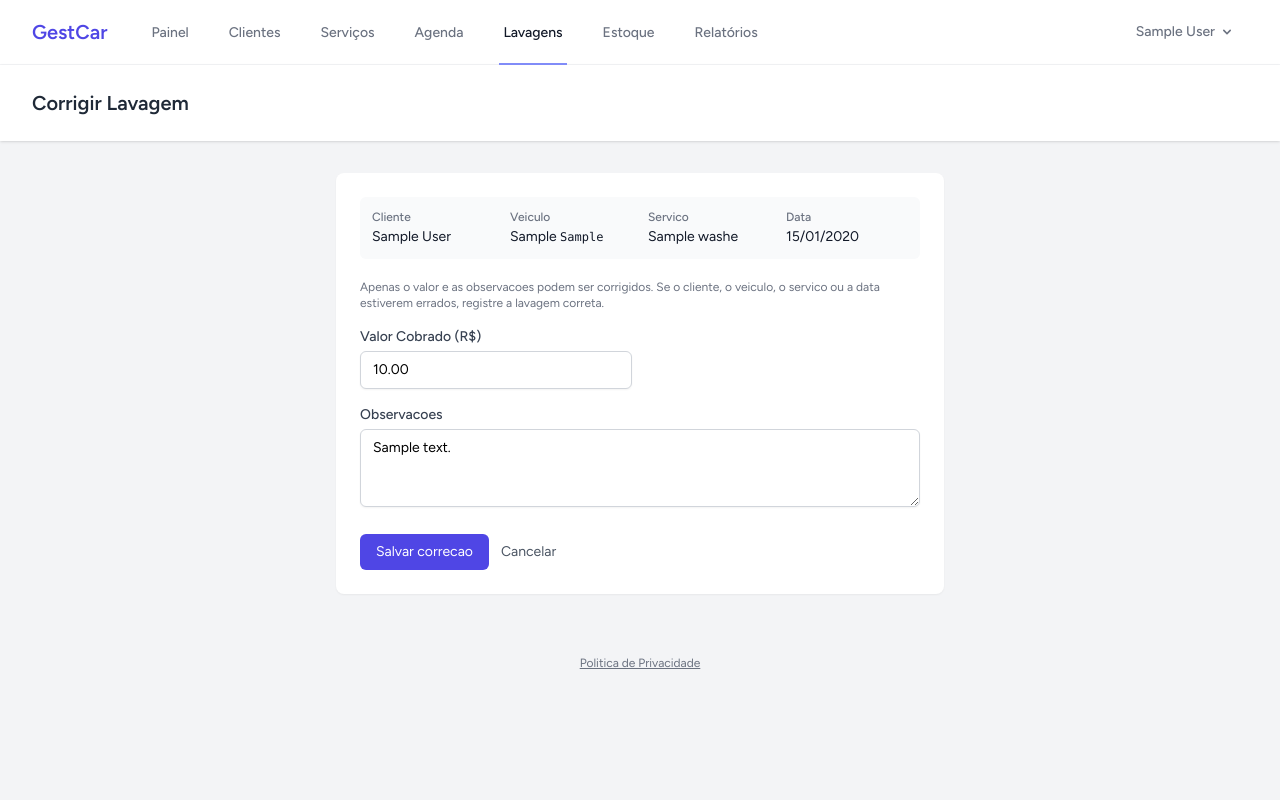
After one commit to Dreynr/HADS_AndreyNoetzoldRibeiro_Gestcar, a Laravel app: page /admin/lavagens/1/editar in a window 1280 px wide. The commit adds this page. Run offline with Laravel 12, Linux system fonts and the light colour scheme; a user stored in the database is signed in; tables that the repository leaves empty hold one stand-in row (values such as "Sample post"); style sheets or scripts are compiled from the project's sources.

Commit message:
B-09: correcao de lavagem limitada a valor e observacoes
A tela de correcao mostra cliente, veiculo, servico e data em leitura, e o WashCorrectionRequest so valida valor e observacoes, entao nenhum outro campo chega ao banco nem com o formulario adulterado.

```diff
--- a/app/Http/Controllers/Admin/WashController.php
+++ b/app/Http/Controllers/Admin/WashController.php
@@ -3,6 +3,7 @@
 namespace App\Http\Controllers\Admin;
 
 use App\Http\Controllers\Controller;
+use App\Http\Requests\Admin\WashCorrectionRequest;
 use App\Http\Requests\Admin\WashRequest;
 use App\Models\Appointment;
 use App\Models\Service;
@@ -74,6 +75,26 @@ class WashController extends Controller
             ->with('success', 'Lavagem avulsa registrada.');
     }
 
+    public function edit(Wash $wash): View
+    {
+        $wash->load(['user', 'vehicle']);
+
+        return view('admin.washes.edit', compact('wash'));
+    }
+
+    /**
+     * Correcao: so valor e observacoes mudam. O `validated()` do
+     * WashCorrectionRequest ja devolve apenas esses dois campos, entao
+     * nada mais pode ser alterado nem forjando o formulario.
+     */
+    public function update(WashCorrectionRequest $request, Wash $wash): RedirectResponse
+    {
+        $wash->update($request->validated());
+
+        return redirect()->route('admin.washes.index')
+            ->with('success', 'Lavagem corrigida.');
+    }
+
     public function storeForAppointment(WashRequest $request, Appointment $appointment): RedirectResponse
     {
         // Agendamento e intencao, lavagem e fato (D-14): so o atendimento
--- /dev/null
+++ b/resources/views/admin/washes/edit.blade.php
@@ -0,0 +1,67 @@
+<x-app-layout>
+    <x-slot name="header">
+        <h2 class="font-semibold text-lg sm:text-xl text-gray-800 leading-tight">Corrigir Lavagem</h2>
+    </x-slot>
+
+    <div class="py-4 sm:py-8">
+        <div class="max-w-2xl mx-auto px-4 sm:px-6 lg:px-8">
+            <div class="bg-white overflow-hidden shadow-sm rounded-lg p-4 sm:p-6">
+
+                {{-- Dados que identificam o atendimento: so leitura. Trocar
+                     qualquer um deles seria registrar outro fato. --}}
+                <dl class="grid grid-cols-2 sm:grid-cols-4 gap-3 sm:gap-4 bg-gray-50 rounded-md p-3 mb-5">
+                    <div>
+                        <dt class="text-xs font-medium text-gray-500">Cliente</dt>
+                        <dd class="text-sm text-gray-900 mt-0.5">{{ $wash->user->name }}</dd>
+                    </div>
+                    <div>
+                        <dt class="text-xs font-medium text-gray-500">Veiculo</dt>
+                        <dd class="text-sm text-gray-900 mt-0.5">{{ $wash->vehicle->model }} <span class="font-mono text-xs">{{ $wash->vehicle->plate }}</span></dd>
+                    </div>
+                    <div>
+                        <dt class="text-xs font-medium text-gray-500">Servico</dt>
+                        <dd class="text-sm text-gray-900 mt-0.5">{{ $wash->service_name }}</dd>
+                    </div>
+                    <div>
+                        <dt class="text-xs font-medium text-gray-500">Data</dt>
+                        <dd class="text-sm text-gray-900 mt-0.5">{{ $wash->performed_at->format('d/m/Y') }}</dd>
+                    </div>
+                </dl>
+
+                <p class="text-xs text-gray-500 mb-4">
+                    Apenas o valor e as observacoes podem ser corrigidos. Se o cliente, o veiculo,
+                    o servico ou a data estiverem errados, registre a lavagem correta.
+                </p>
+
+                <form method="POST" action="{{ route('admin.washes.update', $wash) }}">
+                    @csrf
+                    @method('PATCH')
+
+                    <div class="grid grid-cols-1 sm:grid-cols-2 gap-4">
+                        <div>
+                            <label for="amount" class="block text-sm font-medium text-gray-700 mb-1">Valor Cobrado (R$)</label>
+                            <input type="number" step="0.01" min="0" id="amount" name="amount"
+                                   value="{{ old('amount', number_format($wash->amount, 2, '.', '')) }}"
+                                   class="w-full text-sm border-gray-300 rounded-md shadow-sm focus:ring-indigo-500 focus:border-indigo-500">
+                            @error('amount')<p class="text-xs text-red-600 mt-1">{{ $message }}</p>@enderror
+                        </div>
+
+                        <div class="sm:col-span-2">
+                            <label for="notes" class="block text-sm font-medium text-gray-700 mb-1">Observacoes</label>
+                            <textarea id="notes" name="notes" rows="3" maxlength="1000"
+                                      class="w-full text-sm border-gray-300 rounded-md shadow-sm focus:ring-indigo-500 focus:border-indigo-500">{{ old('notes', $wash->notes) }}</textarea>
+                            @error('notes')<p class="text-xs text-red-600 mt-1">{{ $message }}</p>@enderror
+                        </div>
+                    </div>
+
+                    <div class="flex items-center gap-3 mt-5">
+                        <button type="submit" class="px-4 py-2.5 sm:py-2 text-sm bg-indigo-600 text-white rounded-md hover:bg-indigo-700 active:bg-indigo-800 touch-manipulation">
+                            Salvar correcao
+                        </button>
+                        <a href="{{ route('admin.washes.index') }}" class="text-sm text-gray-600 hover:text-gray-900 py-1 touch-manipulation">Cancelar</a>
+                    </div>
+                </form>
+            </div>
+        </div>
+    </div>
+</x-app-layout>
--- a/resources/views/admin/washes/index.blade.php
+++ b/resources/views/admin/washes/index.blade.php
@@ -52,6 +52,7 @@
                                     <th class="py-2 pe-3">Servico</th>
                                     <th class="py-2 pe-3">Origem</th>
                                     <th class="py-2 text-right">Valor</th>
+                                    <th class="py-2"></th>
                                 </tr>
                             </thead>
                             <tbody class="divide-y">
@@ -70,6 +71,9 @@
                                             @endif
                                         </td>
                                         <td class="py-2 text-right font-semibold whitespace-nowrap">R$ {{ number_format($wash->amount, 2, ',', '.') }}</td>
+                                        <td class="py-2 ps-3 text-right">
+                                            <a href="{{ route('admin.washes.edit', $wash) }}" class="text-xs text-indigo-600 hover:text-indigo-800">Corrigir</a>
+                                        </td>
                                     </tr>
                                 @endforeach
                             </tbody>
--- a/routes/web.php
+++ b/routes/web.php
@@ -60,6 +60,8 @@ Route::middleware(['auth', 'role:admin'])->prefix('admin')->name('admin.')->grou
     Route::get('/lavagens', [WashController::class, 'index'])->name('washes.index');
     Route::get('/lavagens/nova', [WashController::class, 'create'])->name('washes.create');
     Route::post('/lavagens', [WashController::class, 'store'])->name('washes.store');
+    Route::get('/lavagens/{wash}/editar', [WashController::class, 'edit'])->name('washes.edit');
+    Route::patch('/lavagens/{wash}', [WashController::class, 'update'])->name('washes.update');
     Route::get('/estoque', fn () => view('admin.stock.index'))->name('stock.index');
     Route::get('/relatorios', fn () => view('admin.reports.index'))->name('reports.index');
 });
```
Also changed, not shown: app/Http/Requests/Admin/WashCorrectionRequest.php (added, +43 -0 lines).
